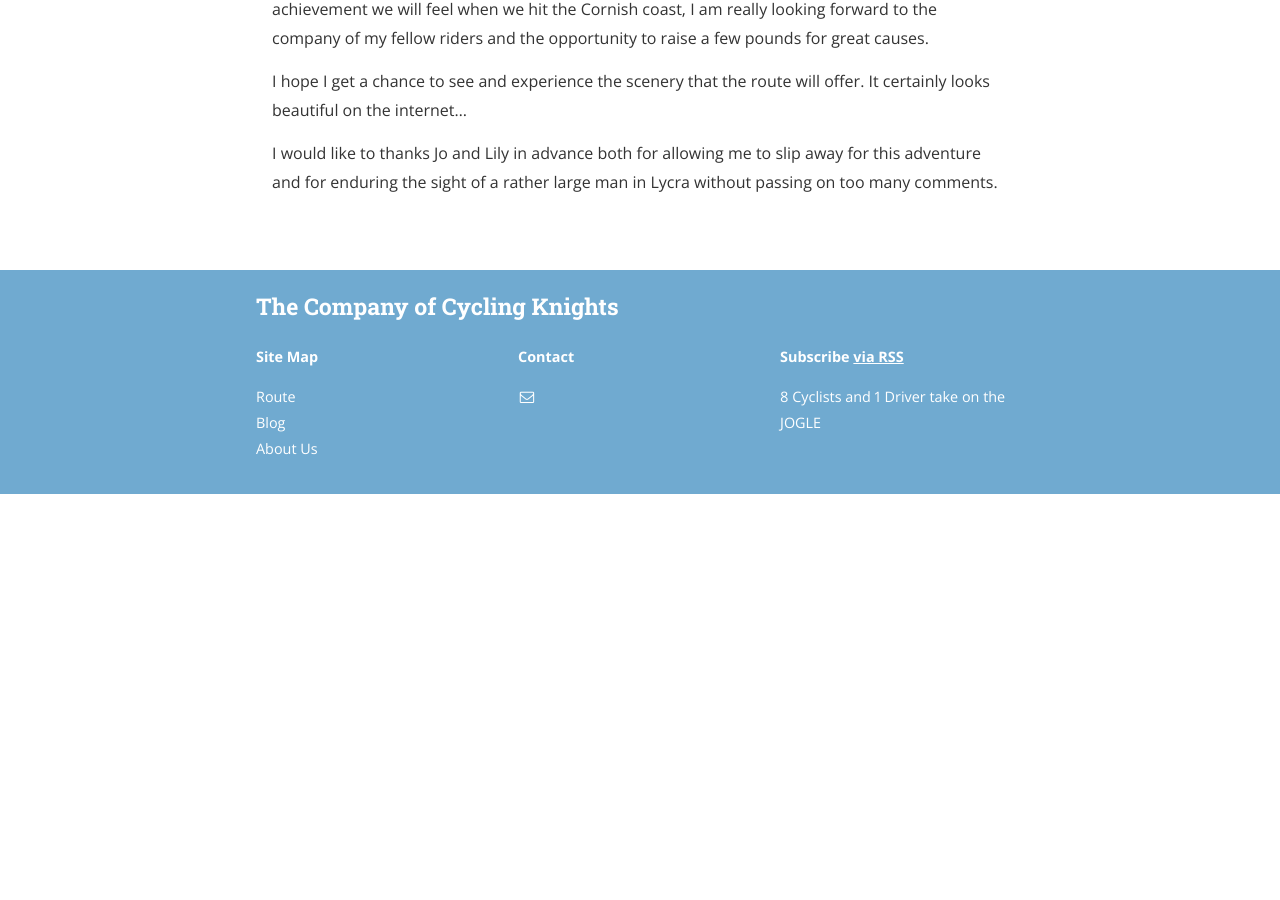
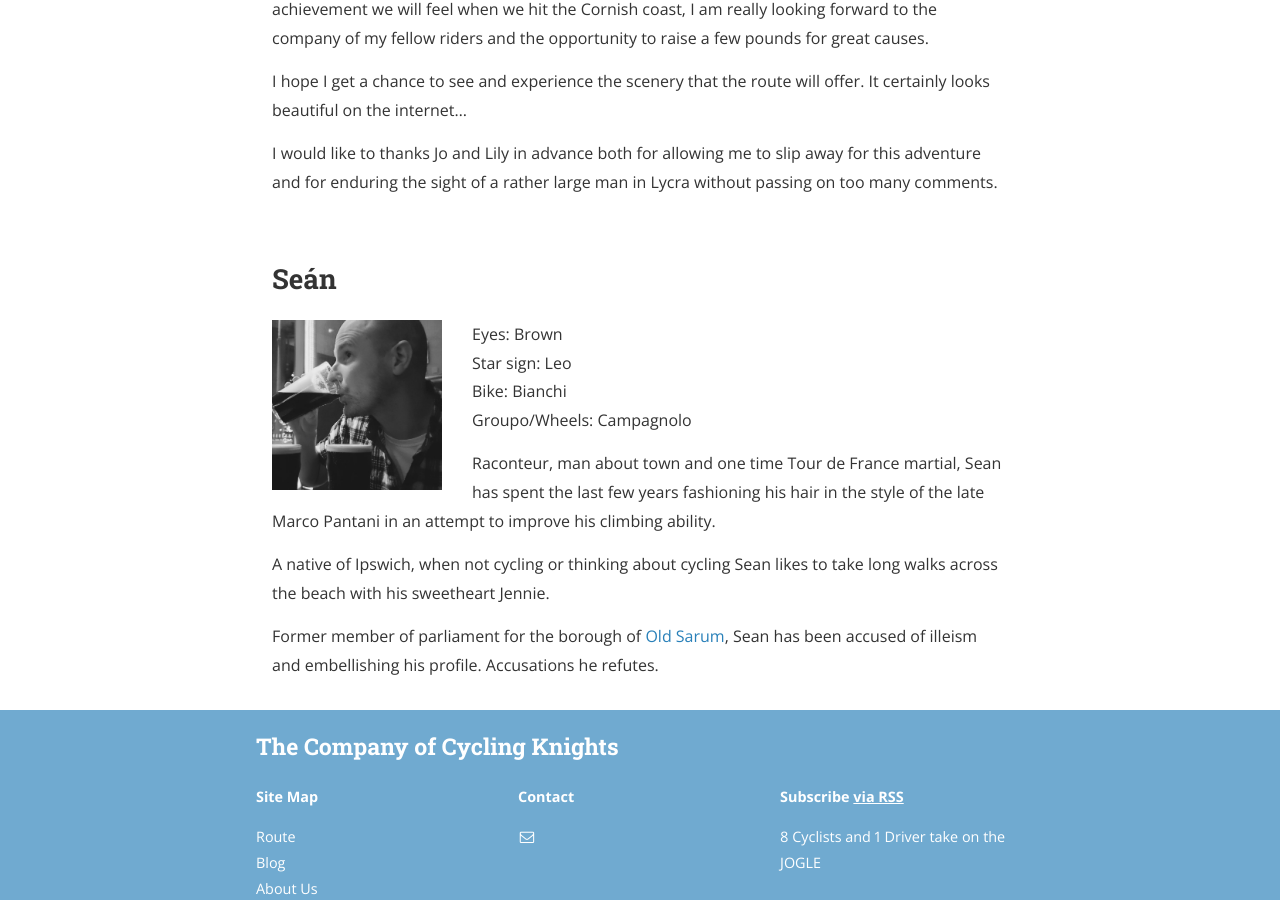
Before and after one commit to CompanyOfCyclingKnights/companyofcyclingknights.github.io, a Jekyll site: the page built from about.markdown, in a window 1280 px wide and 900 px high, scrolled down 3212 px. Built offline with Jekyll 4.4.1, drawn with Linux system fonts in a browser that asks for light colours; nearby versions of some CDN libraries; a style sheet for code colours, icons or effects is not loaded; before the commit the page ends 3706 px from its top, so only the background shows below that.

Commit message:
Sean's profile

```diff
--- a/about.markdown
+++ b/about.markdown
@@ -99,3 +99,18 @@ I hope I get a chance to see and experience the scenery that the route will offe
 I would like to thanks Jo and Lily in advance both for allowing me to slip away for this adventure and for enduring the sight of a rather large man in Lycra without passing on too many comments.
 
 <br/>
+
+## Seán
+
+<img src="/assets/team/sean.jpg" class="person" />
+
+Eyes: Brown<br />
+Star sign: Leo<br />
+Bike: Bianchi<br />
+Groupo/Wheels: Campagnolo<br />
+
+Raconteur, man about town and one time Tour de France martial, Sean has spent the last few years fashioning his hair in the style of the late Marco Pantani in an attempt to improve his climbing ability.
+
+A native of Ipswich, when not cycling or thinking about cycling Sean likes to take long walks across the beach with his sweetheart Jennie.
+
+Former member of parliament for the borough of [Old Sarum](https://en.wikipedia.org/wiki/Old_Sarum_(UK_Parliament_constituency)), Sean has been accused of illeism and embellishing his profile.  Accusations he refutes.
```
